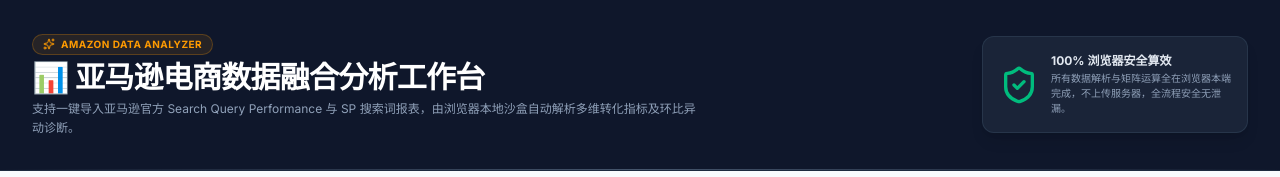
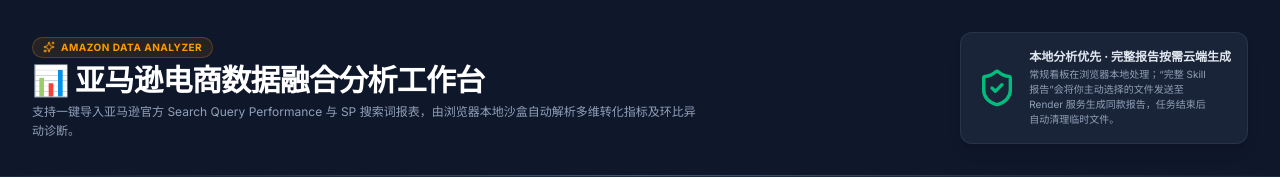
Before and after one commit to xishanyikuigui/111, a React (Vite) app: page / in a window 1280 px wide. Shown: the top 177 px of the page. Built offline with nearby package versions, Linux system fonts and the light colour scheme; no server answers.

Commit message:
fix: clarify cloud processing for full reports

```diff
--- a/src/App.tsx
+++ b/src/App.tsx
@@ -235,9 +235,9 @@
           <div className="bg-slate-800/80 border border-slate-700/60 p-4 rounded-xl flex items-center gap-3 shadow-lg shrink-0">
             <ShieldCheck className="w-10 h-10 text-emerald-500 shrink-0" />
             <div>
-              <p className="text-xs font-bold text-slate-200">100% 浏览器安全算效</p>
+              <p className="text-xs font-bold text-slate-200">本地分析优先 · 完整报告按需云端生成</p>
               <p className="text-[10px] text-slate-400 mt-0.5 leading-normal max-w-[180px]">
-                所有数据解析与矩阵运算全在浏览器本端完成，不上传服务器，全流程安全无泄漏。
+                常规看板在浏览器本地处理；“完整 Skill 报告”会将你主动选择的文件发送至 Render 服务生成同款报告，任务结束后自动清理临时文件。
               </p>
             </div>
           </div>
```
